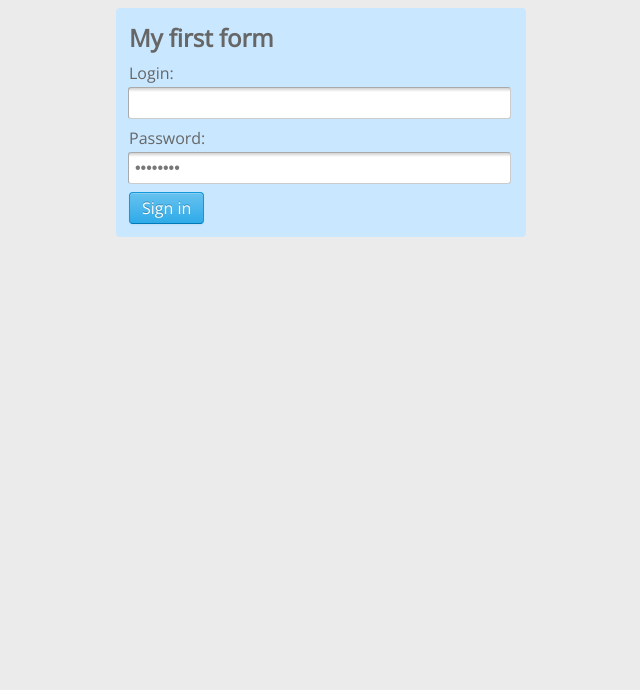
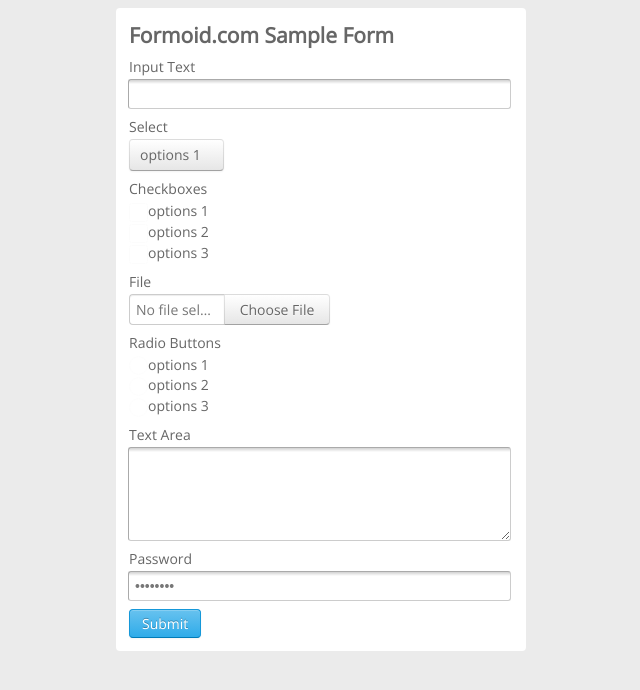
Before and after one commit to Formoid/Formoid, a plain HTML site: page sample/index.html in a window 1280 px wide. Shown: the whole page, without its empty margins (319-959 px from the left). Drawn offline with nearby package versions, Linux system fonts and the light colour scheme.

Commit message:
new sample/index.html

```diff
--- a/sample/index.html
+++ b/sample/index.html
@@ -8,14 +8,42 @@
 
 
 <!-- Start Formoid form-->
-<form action="http://www.formoid.com/" id="formoid" style="background-color:#c9e8ff;" title="First form">
-<div><h2 class="title">My first form</h2></div><div><label class="title">Login:</label><input type="text" name="field1"></div><div><label class="title">Password:</label><input type="password" name="field3" value="Password"></div><div><input type="submit" name="field4" value="Sign in"></div>
+<form action="" id="formoid" style="background-color:#FFFFFF;" title="">
+<div><h2 class="title">Formoid.com Sample Form</h2></div><div><label class="title">Input Text</label><input type="text" name="field1"></div><div><label class="title">Select</label>
+				<select name="field3">
+				<option value="options 1">options 1</option>
+
+				<option value="options 2">options 2</option>
+
+				<option value="options 3">options 3</option>
+			</select>
+			</div><div><label class="title">Checkboxes</label>
+				<div>
+				<input type="checkbox" name="field6" value="options 1"><span>options 1</span><br>
+
+				<input type="checkbox" name="field6" value="options 2"><span>options 2</span><br>
+
+				<input type="checkbox" name="field6" value="options 3"><span>options 3</span><br>
+			</div>
+			</div><div><label class="title">File</label><input type="file" name="field5"></div><div><label class="title">Radio Buttons</label>
+				<div>
+
+				<input type="radio" name="field8" value="options 1"><span>options 1</span><br>
+
+				<input type="radio" name="field8" value="options 2"><span>options 2</span><br>
+
+				<input type="radio" name="field8" value="options 3"><span>options 3</span><br>
+
+				</div>
+			</div><div><label class="title">Text Area</label>
+				<textarea name="field9" cols="20" rows="5"></textarea>
+			</div><div><label class="title">Password</label><input type="password" name="field7" value="Password"></div><div><input type="submit" name="field2" value="Submit"></div>
 </form>
 <link rel="stylesheet" href="index_files/formoid1/style.css" type="text/css" />
 <script type="text/javascript" src="index_files/formoid1/jquery.min.js"></script>
 <script type="text/javascript" src="index_files/formoid1/jquery.uniform.min.js"></script>
 <script type="text/javascript" src="index_files/formoid1/script.js"></script>
-<p class="frmd"><a href="http://formoid.com/">Create Website Form Formoid.com 1.2</a></p>
+<p class="frmd"><a href="http://formoid.com/">Input Html Form Formoid.com 1.2</a></p>
 <!-- Stop Formoid form-->
 
 
--- a/sample/index_files/formoid1/style.css
+++ b/sample/index_files/formoid1/style.css
@@ -1,7 +1,7 @@
 @import "http://fonts.googleapis.com/css?family=Open+Sans:300&subset=latin,greek-ext,cyrillic-ext,greek,vietnamese,cyrillic,latin-ext";
 #formoid{
 	font-size:14px;
-	font-size:16px;
+	font-size:14px;
 	width:400px;
 	margin:0 auto;
 }
```
